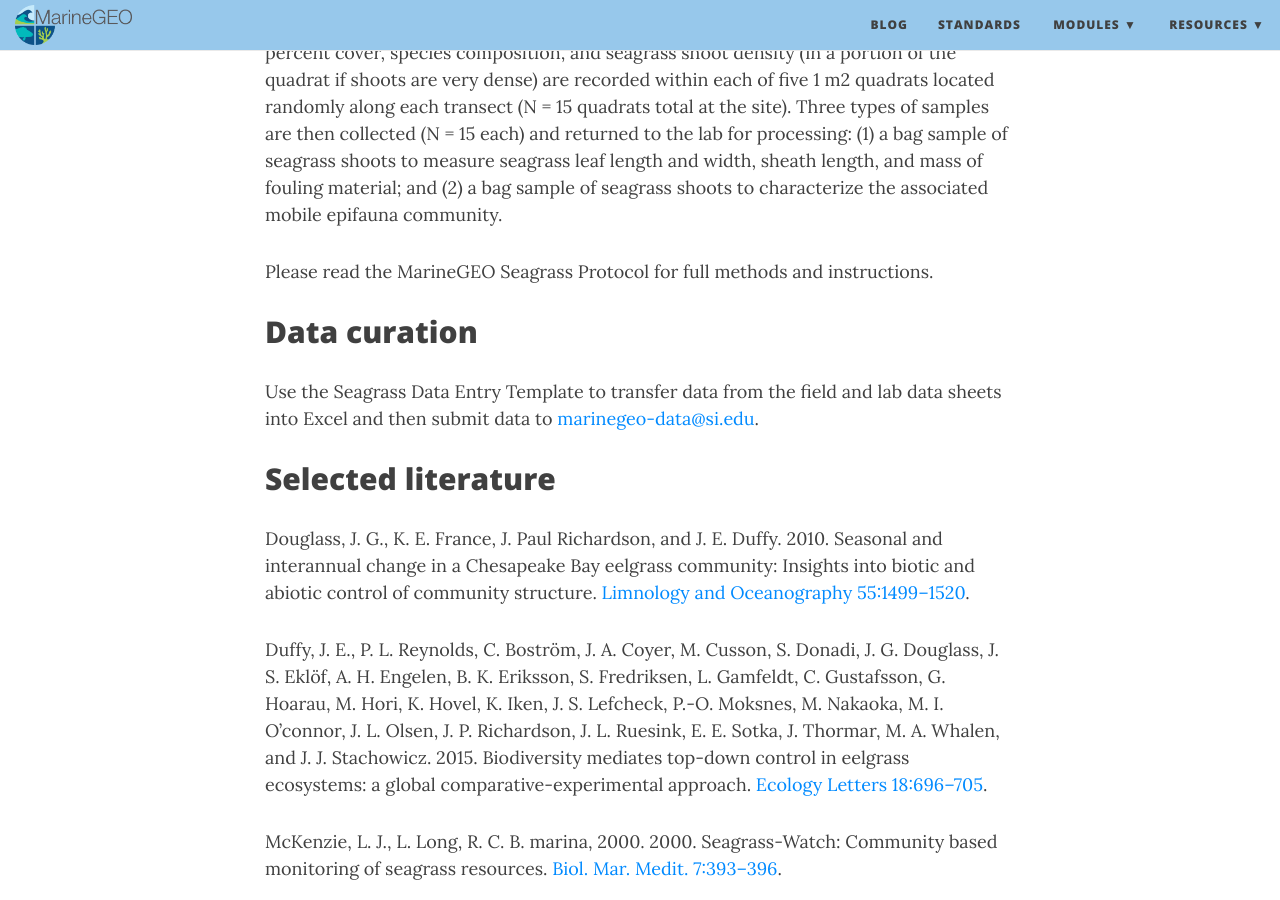
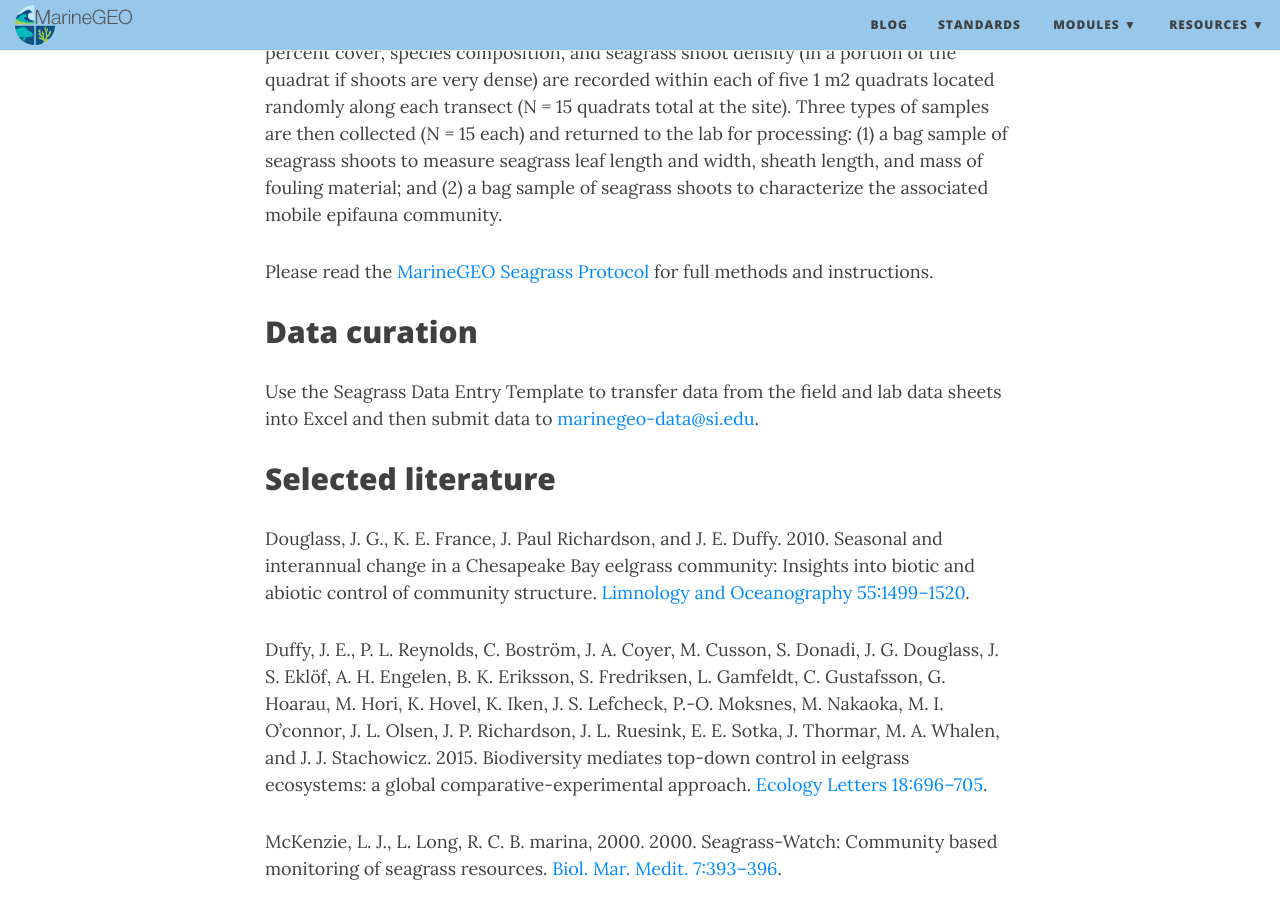
Before and after one commit to mukhamadazistholib/marinegeo.github.io, a Jekyll site: the page built from _project-modules/seagrass.md, in a window 1280 px wide and 900 px high, scrolled down 1955 px. Built offline with Jekyll 4.4.1, drawn with Linux system fonts in a browser that asks for light colours; nearby versions of some CDN libraries; part of the change alters nothing that is shown.

```diff
--- a/_project-modules/seagrass.md
+++ b/_project-modules/seagrass.md
@@ -43,7 +43,7 @@ Seagrasses provide critical habitat and a range of ecosystem services in coastal
 
 Seagrass community sampling has two main components: (1) non-destructive measurements of plant species composition (seagrass and macroalgae), percent cover, and shoot density; and (2) collection and processing of samples for seagrass structure, fouling load, and associated epifauna. The assessment is structured around three replicate 50-m transects, permanently marked where possible, at each site. Macrophyte percent cover, species composition, and seagrass shoot density (in a portion of the quadrat if shoots are very dense) are recorded within each of five 1 m2 quadrats located randomly along each transect (N = 15 quadrats total at the site). Three types of samples are then collected (N = 15 each) and returned to the lab for processing: (1) a bag sample of seagrass shoots to measure seagrass leaf length and width, sheath length, and mass of fouling material; and (2) a bag sample of seagrass shoots to characterize the associated mobile epifauna community.
 
-Please read the MarineGEO Seagrass Protocol for full methods and instructions.
+Please read the <a href="/assets/seagrass-monitoring/MarineGEO_Seagrass_Protocol_V20180821.pdf">MarineGEO Seagrass Protocol</a> for full methods and instructions.
 
 ## Data curation
 
```
